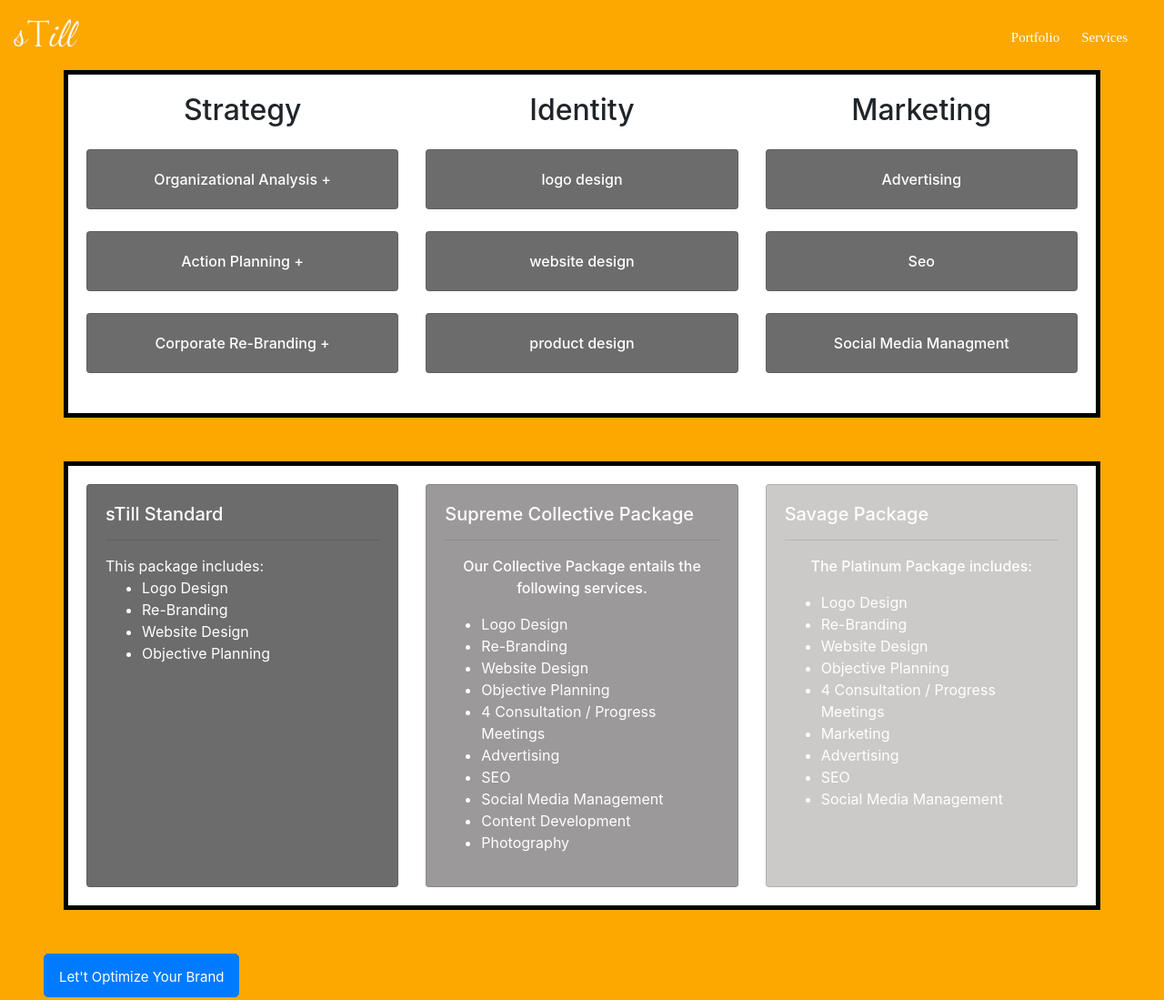
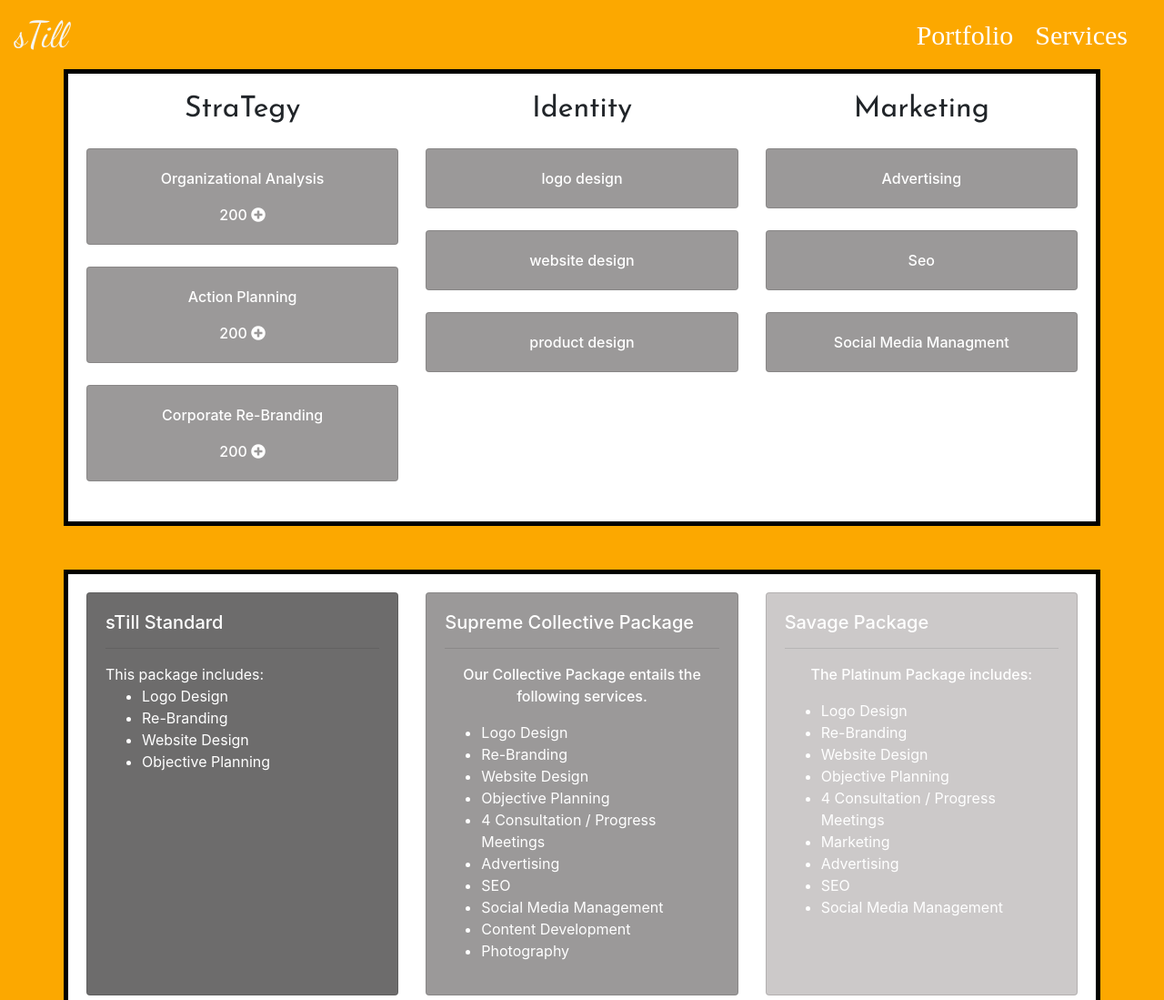
Before and after one commit to tiarra11/StillCo_Final_Project_Frontend, a React app: page /services in a window 1280 px wide. Shown: the top 1099 px of the page at 91% size. Built offline with nearby package versions, Linux system fonts and the light colour scheme.

Commit message:
updated services

```diff
--- a/src/js/component/navbar.js
+++ b/src/js/component/navbar.js
@@ -15,16 +15,16 @@ export class Navbar extends React.Component {
 					<ul className="navbar-nav">
 						<li className="nav-item mr-4">
 							<Link to="/" className="stillLogoNav navcolor">
-								<div className="unHover">
+								sTill
+								{/*<div className="unHover">
 									<span className="sPositioningNav">s</span>
 									<span className="stillTNav">T</span>
 									<span className="illpositioningNav">ill</span>
-								</div>
+								</div>*/}
 							</Link>
 						</li>
 					</ul>
-
-					<ul className="navbar-nav ml-auto">
+					<ul className="navbar-nav ml-auto ">
 						<li className="nav-item mr-4">
 							<Link to="/portfolio">Portfolio</Link>
 						</li>
--- a/src/js/store/flux.js
+++ b/src/js/store/flux.js
@@ -58,17 +58,20 @@ const getState = ({ getStore, setStore }) => {
 			strategy: [
 				{
 					name: "Organizational Analysis",
-					description: "j"
+					description: "j",
+					price: 200
 				},
 				{
 					name: "	Action Planning",
 					description:
-						"Business strategy is the firm's working plan for achieving its vision, prioritizing objectives, competing successfully, and optimizing financial performance with its business model. "
+						"Business strategy is the firm's working plan for achieving its vision, prioritizing objectives, competing successfully, and optimizing financial performance with its business model. ",
+					price: 200
 				},
 				{
 					name: "Corporate Re-Branding",
 					description:
-						"Business strategy is the firm's working plan for achieving its vision, prioritizing objectives, competing successfully, and optimizing financial performance with its business model. "
+						"Business strategy is the firm's working plan for achieving its vision, prioritizing objectives, competing successfully, and optimizing financial performance with its business model. ",
+					price: 200
 				}
 			],
 			identity: [
--- a/src/js/views/services.js
+++ b/src/js/views/services.js
@@ -15,14 +15,19 @@ export class Services extends React.Component {
 				<div className="container rounded-0 bg-red ">
 					<div className="row">
 						<div className="col-md-4">
-							<h2 className="text-center">Strategy</h2>
+							<h2 className="text-center maintitle1">StraTegy</h2>
+
 							<Context.Consumer>
 								{({ store, strategy }) => {
 									return store.strategy.map((item, index) => {
 										return (
 											<div key={index} className="card col-12 my-4 servicecard2">
 												<div className="card-body">
-													<p className="card-text servicetext">{item.name} +</p>
+													<p className="card-text servicetext">{item.name} </p>
+
+													<p className="card-text servicetext">
+														{item.price} <i className="fas fa-plus-circle" />
+													</p>
 												</div>
 											</div>
 										);
@@ -32,7 +37,7 @@ export class Services extends React.Component {
 						</div>
 
 						<div className="col-md-4">
-							<h2 className="text-center">Identity</h2>
+							<h2 className="text-center maintitle2">Identity</h2>
 							<Context.Consumer>
 								{({ store, identity }) => {
 									return store.identity.map((item, index) => {
@@ -49,7 +54,7 @@ export class Services extends React.Component {
 						</div>
 
 						<div className="col-md-4">
-							<h2 className="text-center">Marketing</h2>
+							<h2 className="text-center maintitle3">Marketing</h2>
 							<Context.Consumer>
 								{({ store, marketing }) => {
 									return store.marketing.map((item, index) => {
@@ -134,7 +139,7 @@ export class Services extends React.Component {
 					</div>
 				</div>
 				<div className="my-5">
-					<Button className="mx-5" variant="primary" size="lg">
+					<Button className="mx-5" variant="primary" size="lg" s>
 						<Link to="/login">Let&apos;t Optimize Your Brand</Link>
 					</Button>
 				</div>
--- a/src/styles/index.scss
+++ b/src/styles/index.scss
@@ -42,14 +42,24 @@
 
 .unHover:hover {
     color: white;
+        padding: 0px;
+
 }
 
-a:hover {
-    text-decoration: none !important;
+
+
+.navbar-nav > li > a:hover, .navbar-default .navbar-nav > li > a:focus {
+    color: black;
+
+}
+.navlink {
+    font-size:290px
 }
 
+
+
 a {
-    font-size:  15px;
+    font-size:  30px;
     color:white;
 }
 
@@ -66,6 +76,7 @@ a {
 li.nav-item {
     font-family: cursive;
     font-size: 1.4em;
+
 
 }
 .col-md.d-flex.justify-content-center {
@@ -172,7 +183,7 @@ input[type=submit]:hover {
 }
 
 .servicecard2 {
-    background-color: rgb(109, 108, 108);
+    background-color: rgb(155, 153, 153);
 }
 
 .servicetext {
@@ -199,6 +210,20 @@ hr-white {
     border:10px;
 }
 
+.maintitle1 {
+    font-family: 'Josefin Sans', sans-serif;
+}
+.maintitle2 {
+    font-family: 'Josefin Sans', sans-serif;
+}
+.maintitle3 {
+    font-family: 'Josefin Sans', sans-serif;
+}
+
+
+
+
+
 
 // .backgrounddiv {
 //     height: 400px;
```
